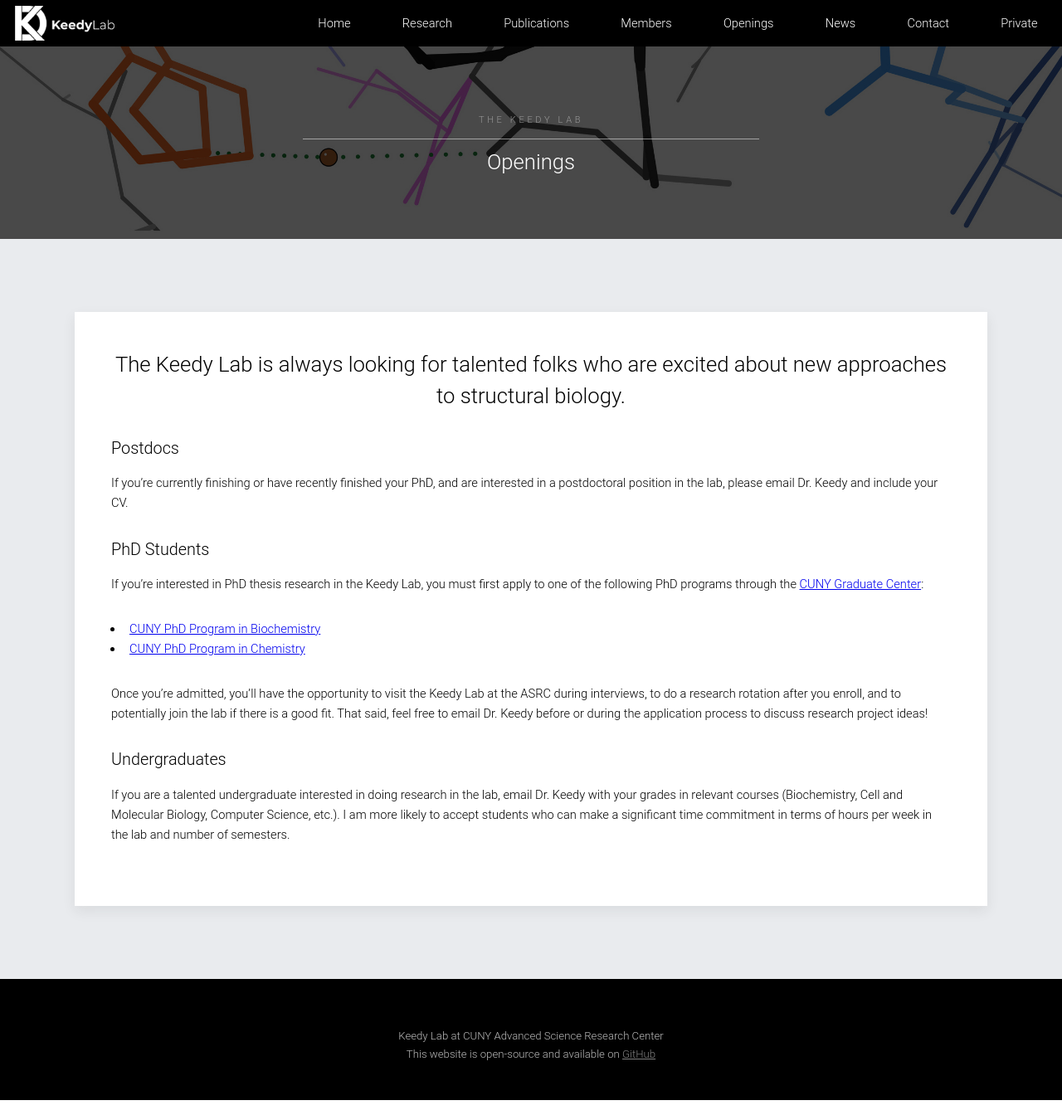
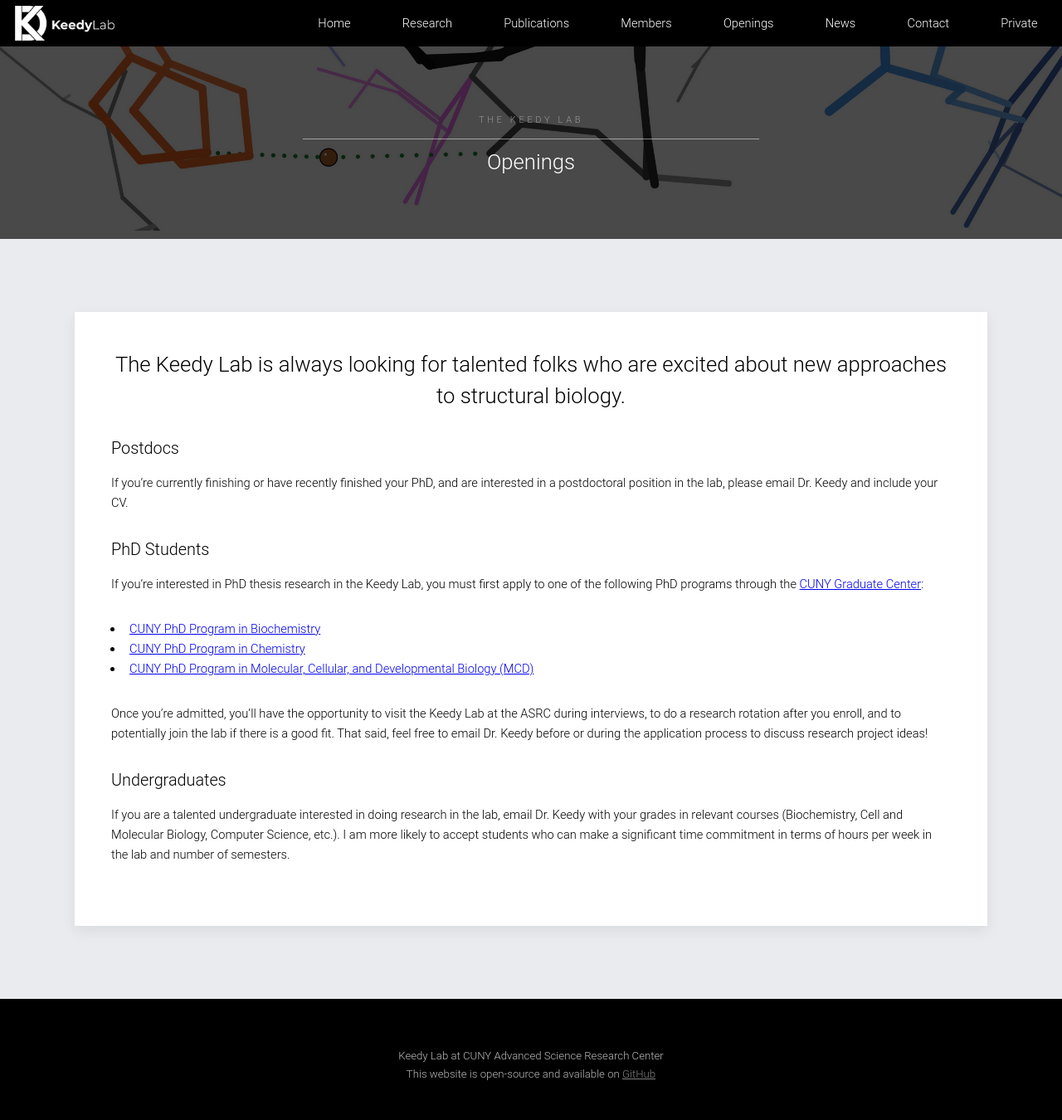
Before and after one commit to keedylab/keedylab.github.io, a Jekyll site: the page built from openings/index.html, in a window 1280 px wide and 1350 px high. Shown: the whole window at 83% size. Built offline with Jekyll 4.4.1, drawn with Linux system fonts in a browser that asks for light colours.

Commit message:
Added MCD affiliation for DK

```diff
--- a/_data/members.yml
+++ b/_data/members.yml
@@ -12,8 +12,9 @@
   at [The City College of New York](https://www.ccny.cuny.edu/)
   since January 2018.
   He is also affiliated with the PhD Programs in
-  [Biochemistry](https://www.gc.cuny.edu/Page-Elements/Academics-Research-Centers-Initiatives/Doctoral-Programs/Biochemistry)
-  and [Chemistry](https://www.gc.cuny.edu/Page-Elements/Academics-Research-Centers-Initiatives/Doctoral-Programs/Chemistry)
+  [Biochemistry](https://www.gc.cuny.edu/Page-Elements/Academics-Research-Centers-Initiatives/Doctoral-Programs/Biochemistry);
+  [Chemistry](https://www.gc.cuny.edu/Page-Elements/Academics-Research-Centers-Initiatives/Doctoral-Programs/Chemistry);
+  and [Molecular, Cellular, and Developmental Biology (MCD)](https://www.gc.cuny.edu/Page-Elements/Academics-Research-Centers-Initiatives/Doctoral-Programs/Biology/Subprograms/Molecular,-Cellular,-and-Developmental-Biology)
   at the [CUNY Graduate Center](https://www.gc.cuny.edu/home).
 
 
--- a/openings/index.html
+++ b/openings/index.html
@@ -16,6 +16,7 @@
 If you're interested in PhD thesis research in the Keedy Lab, you must first apply to one of the following PhD programs through the [CUNY Graduate Center](https://www.gc.cuny.edu/Home):
   * [CUNY PhD Program in Biochemistry](https://www.gc.cuny.edu/Page-Elements/Academics-Research-Centers-Initiatives/Doctoral-Programs/Biochemistry/Admissions)
   * [CUNY PhD Program in Chemistry](https://www.gc.cuny.edu/Page-Elements/Academics-Research-Centers-Initiatives/Doctoral-Programs/Chemistry/Prospective-Students)
+  * [CUNY PhD Program in Molecular, Cellular, and Developmental Biology (MCD)](https://www.gc.cuny.edu/Page-Elements/Academics-Research-Centers-Initiatives/Doctoral-Programs/Biology/Subprograms/Molecular,-Cellular,-and-Developmental-Biology)
 
 Once you're admitted, you'll have the opportunity to visit the Keedy Lab at the ASRC during interviews, to do a research rotation after you enroll, and to potentially join the lab if there is a good fit.  That said, feel free to email Dr. Keedy before or during the application process to discuss research project ideas!
 
```
